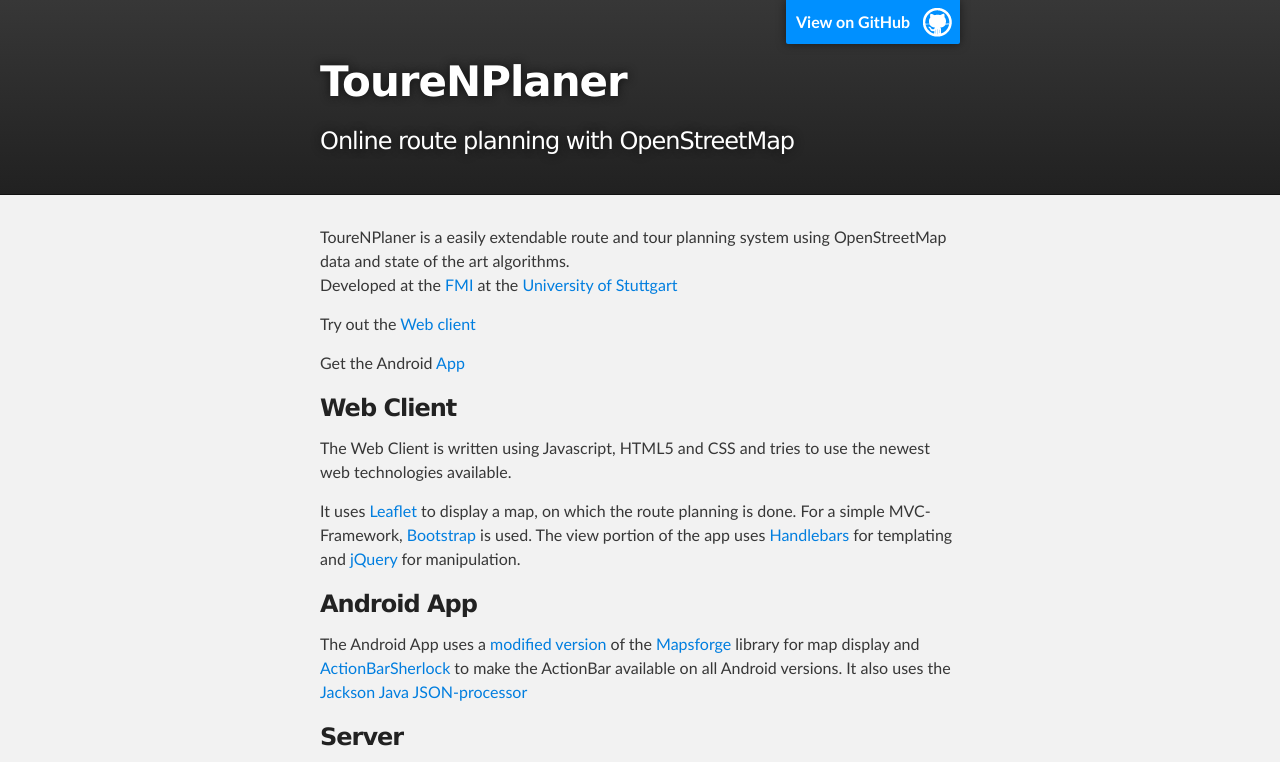
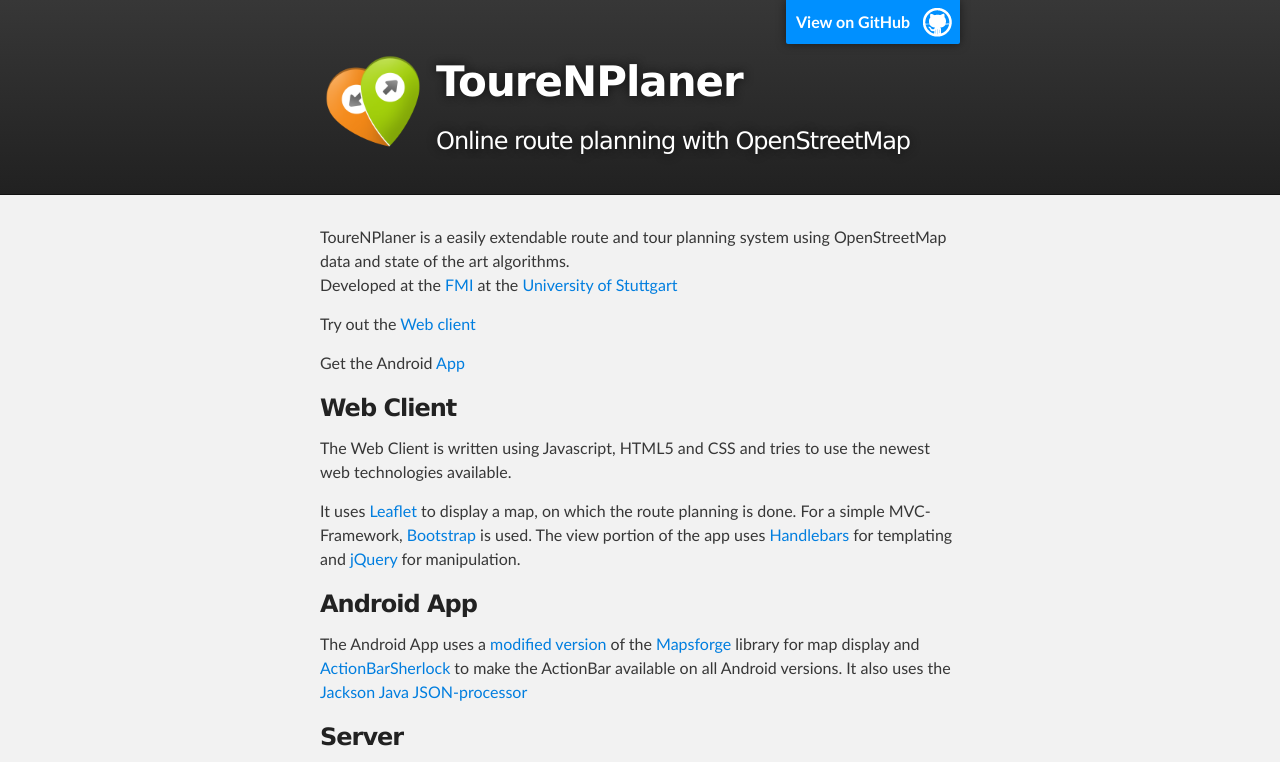
Before and after one commit to ToureNPlaner/tourenplaner.github.com, a plain HTML site: page index.html in a window 1280 px wide. Shown: the top 762 px of the page. Drawn offline with Linux system fonts and the light colour scheme.

Commit message:
Add logo to homepage

```diff
--- a/index.html
+++ b/index.html
@@ -19,6 +19,8 @@
 	<!--<div id="logo"></div>-->
         <header class="inner">
           <a id="forkme_banner" href="https://github.com/ToureNPlaner/">View on GitHub</a>
+
+	  <img src="images/logo.png" border="0" />
 
           <h1 id="project_title">ToureNPlaner</h1>
           <h2 id="project_tagline">Online route planning with OpenStreetMap</h2>
@@ -70,7 +72,7 @@ For example, the current version of our server can solve TSPs with up to 11 poin
 
 <p>If you have found a bug or want to suggest a new feature then you can create an issue on the corresponding GitHub project:
 <ul>
-<li>For routing issues use our <a href="https://github.com/ToureNPlaner/tourenplaner-server/issues">server bug tracker</a>.</li>
+<li>For routing issues use our <a href="https://github.com/ToureNPlaner/tourenplaner-server/issues">Server bug tracker</a>.</li>
 <li>For issues with the Android app use our <a href="https://github.com/ToureNPlaner/tourenplaner-android/issues">Android bug tracker</a>.</li>
 <li>For issues with the Web client use our <a href="https://github.com/ToureNPlaner/tourenplaner-web/issues">Web bug tracker</a>.</li>
 </ul>
--- a/stylesheets/stylesheet.css
+++ b/stylesheets/stylesheet.css
@@ -384,6 +384,22 @@ Full-Width Styles
 }
 
 
+#header_wrap img {
+  float: left;
+  position: relative;
+  margin: 0;
+  height: 96px;
+  width: 96px;
+  padding: 5px 15px 5px 5px;
+  border: 0;
+
+  box-shadow: none;
+  -webkit-box-shadow: none;
+  -moz-box-shadow: none;
+  -o-box-shadow: none;
+  -ms-box-shadow: none;
+}
+
 
 /*******************************************************************************
 Small Device Styles
```
